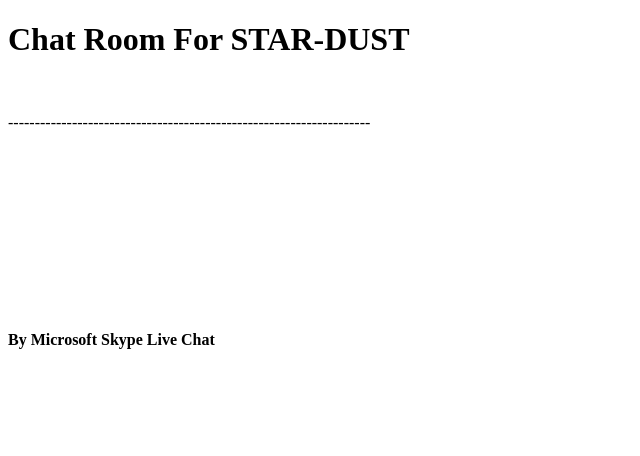
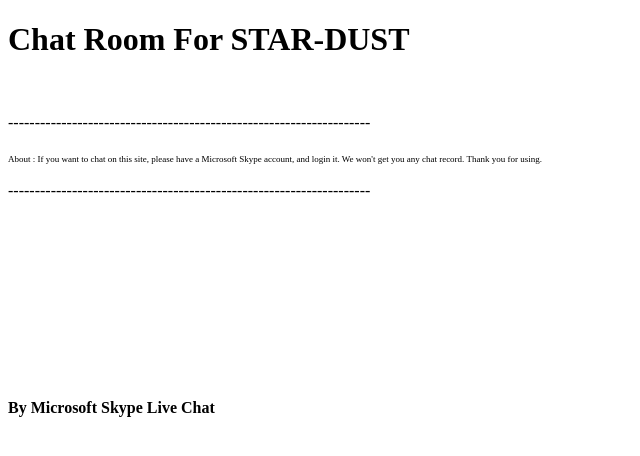
Before and after one commit to Sys-Edit/Web-Site-Chat, a plain HTML site: page index.html in a window 1280 px wide. Shown: the whole page, without its empty margins (0-640 px from the left). Drawn offline with Linux system fonts and the light colour scheme.

Commit message:
Update index.html

```diff
--- a/index.html
+++ b/index.html
@@ -7,9 +7,23 @@
           alert("The Chat Room \nBy Microsoft Skype Live Chat");
       }
     </script>
+    <style>
+      t9px {
+      	font-size:9px;
+      }
+    </style>
     <h1>Chat Room For STAR-DUST</h1>
     <title>Chat Room For STAR-DUST</title>
     <br>
+    <p>--------------------------------------------------------------------</p>
+    <t9px>
+      About :
+        If you want to chat on this site,
+        please have a Microsoft Skype account,
+        and login it.
+        We won't get you any chat record.
+        Thank you for using.
+    </t9px>
     <p>--------------------------------------------------------------------</p>
     <br>
     <br>
```
